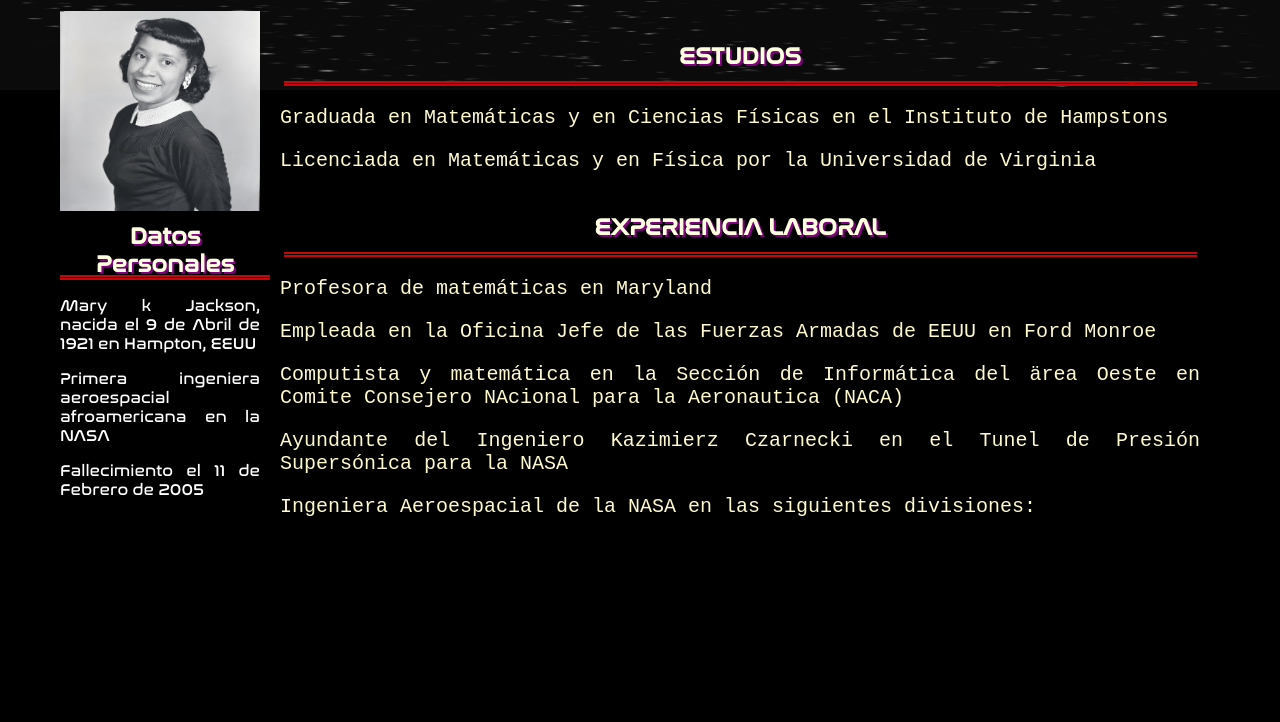
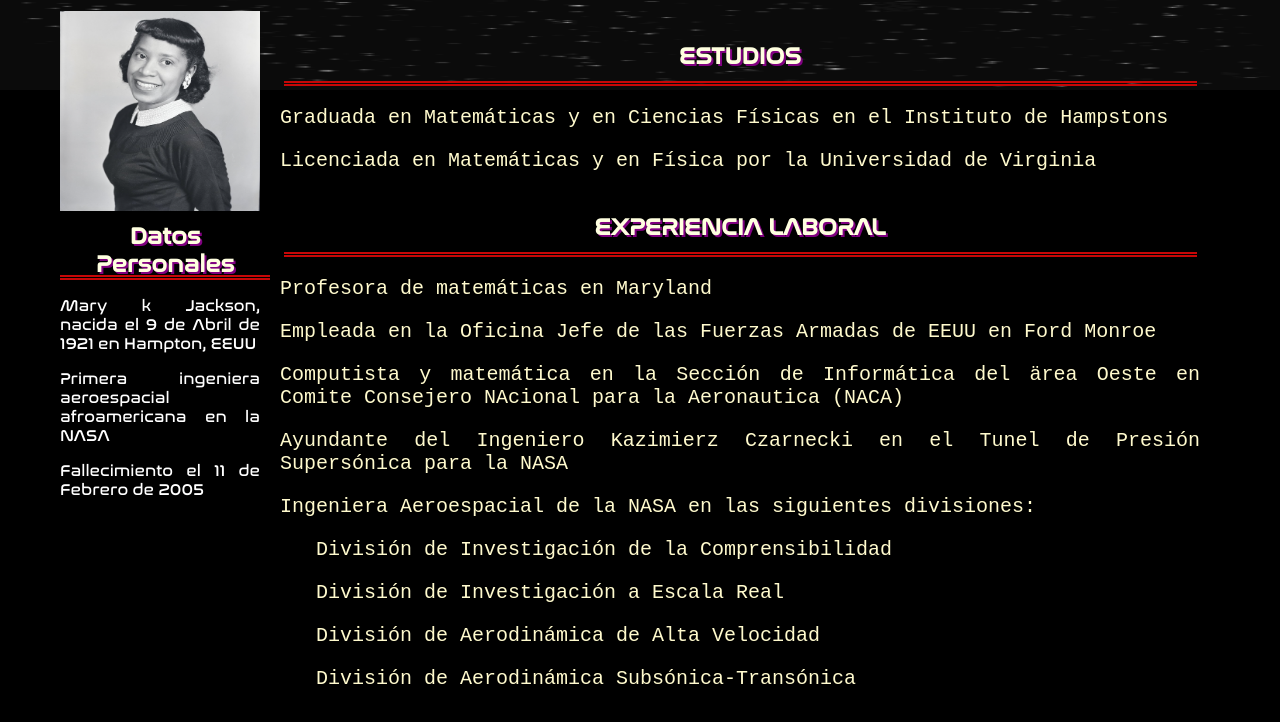
Before and after one commit to EstefaniaP/2020-2021-CSAAI-Practicas, a plain HTML site: page P1/index.html in a window 1280 px wide. Shown: the part 70-792 px from the top of the page. Drawn offline with Linux system fonts and the light colour scheme.

Commit message:
Terminado experiencia laboral

```diff
--- a/P1/index.html
+++ b/P1/index.html
@@ -45,8 +45,13 @@
         <p>Computista y matemática en la Sección de Informática del ärea Oeste en Comite Consejero NAcional para la Aeronautica (NACA)</p>
         <p>Ayundante del Ingeniero Kazimierz Czarnecki en el Tunel de Presión Supersónica para la NASA</p>
         <p>Ingeniera Aeroespacial de la NASA en las siguientes divisiones: </p>
+        <pre>   División de Investigación de la Comprensibilidad</pre>
+        <pre>   División de Investigación a Escala Real</pre>
+        <pre>   División de Aerodinámica de Alta Velocidad</pre>
+        <pre>   División de Aerodinámica Subsónica-Transónica</pre>
 
     </div>
+
     </main>
     </div>
 </body>
```
